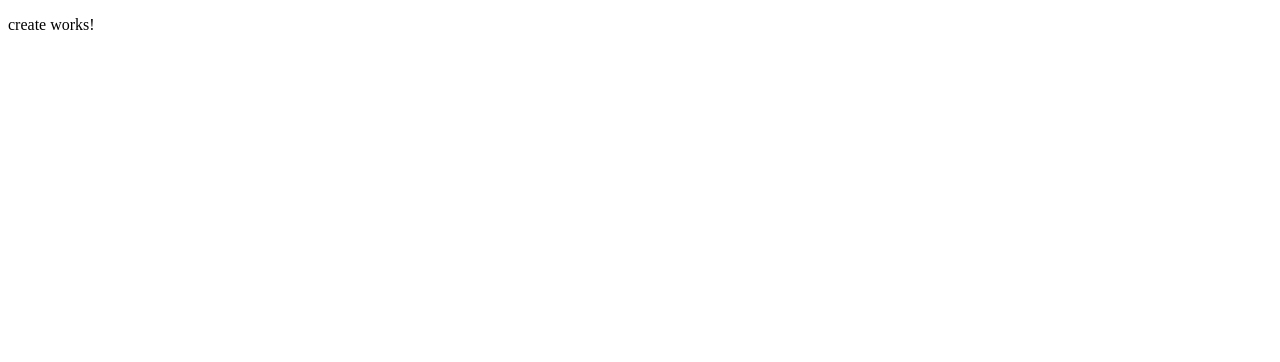
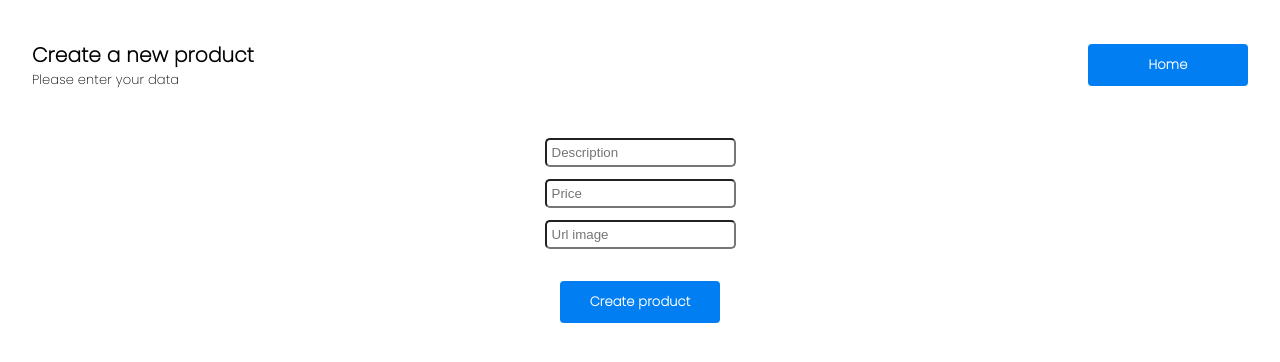
Before and after one commit to cferreirobelenguer/crud_frontend, an Angular app: page /create in a window 1280 px wide. Shown: the top 362 px of the page. Built offline with nearby package versions, Linux system fonts and the light colour scheme.

Commit message:
style update and create

```diff
--- a/src/app/create/create.component.html
+++ b/src/app/create/create.component.html
@@ -1 +1,20 @@
-<p>create works!</p>
+<section class="create">
+    <div class="create__header">
+        <div class="create__header__text">
+            <h1 class="create__header__text--title">Create a new product</h1>
+            <h3 class="create__header__text--subtitle">Please enter your data</h3>
+        </div>
+        <button class="create__header__btn" (click)="handleNavigation()">Home</button>
+    </div>
+    <div>
+        <form class="create__form">
+            <div class="create__form__container">
+                <input type="text" placeholder="Description" class="create__form--input">
+                <input type="number" placeholder="Price" class="create__form--input">
+                <input type="text" placeholder="Url image" class="create__form--input">
+            </div>
+            <button class="create__header__btn" (click)="handleSendData()">Create product</button>
+        </form>
+    </div>
+
+</section>
--- a/src/app/create/create.component.scss
+++ b/src/app/create/create.component.scss
@@ -0,0 +1,69 @@
+@import url('https://fonts.googleapis.com/css2?family=Poppins:wght@200&display=swap');
+@import '../../assets/scss/responsive.scss';
+@import '../../assets/scss/colours.scss';
+@import '../../assets/scss/fonts.scss';
+
+.create {
+    padding: 32px 24px;
+    display: flex;
+    flex-direction: column;
+    gap: 24px;
+    &__form {
+        padding: 24px;
+        display: flex;
+        flex-direction: column;
+        gap: 32px;
+        align-items: center;
+        justify-content: flex-start;
+        &__container {
+            display: flex;
+            flex-direction: column;
+            gap: 12px;
+        }
+        &--input {
+            padding: 5px;
+            border-radius: 5px;
+        }
+    }
+    &__header {
+        display: flex;
+        justify-content: flex-start;
+        flex-direction: column;
+        gap: 24px;
+        @include desktop_sm {
+            justify-content: space-between;
+            flex-direction: row;
+            align-items: center;
+        }
+        &__btn {
+            width: 160px;
+            height: 42px;
+            border-radius: 4px;
+            background: $blue;
+            color: $white;
+            text-align: center;
+            font-family: $poppins;
+            font-size: 13px;
+            font-style: normal;
+            font-weight: 600;
+            line-height: normal;
+            letter-spacing: 0.13px;
+            border-style: none;
+        }
+        &__text {
+            display: flex;
+            flex-direction: column;
+            justify-content: flex-start;
+            &--title {
+                color: $black;
+                font-family: $poppins;
+                @include title_h1;
+            }
+            &--subtitle {
+                color: $black;
+                font-family: $poppins;
+                @include subtitle_h2;
+            }
+        }
+    }
+}
--- a/src/app/create/create.component.ts
+++ b/src/app/create/create.component.ts
@@ -1,4 +1,5 @@
 import { Component } from '@angular/core';
+import { Router } from '@angular/router';
 
 @Component({
   selector: 'app-create',
@@ -6,5 +7,16 @@ import { Component } from '@angular/core';
   styleUrls: ['./create.component.scss']
 })
 export class CreateComponent {
+  constructor(
+    private router: Router
+  ) {
 
+  }
+  public handleNavigation():void {
+    this.router.navigate(['']);
+  }
+
+  public handleSendData() {
+
+  }
 }
--- a/src/app/home/home.component.ts
+++ b/src/app/home/home.component.ts
@@ -16,11 +16,13 @@ export class HomeComponent implements OnInit{
 
   public handleCreate(): void {
     this.router.navigate(['create'])
+    console.log("Se ejecuta el evento crear")
   }
-  public handleEdit():void {
+  public handleEdit(): void {
     this.router.navigate(['update/:id'])
+    console.log("Se ejecuta el evento editar")
   }
-  public handleDelete():void {
+  public handleDelete(): void {
     console.log("Se ejecuta el evento eliminar")
   }
 
--- a/src/app/update/update.component.html
+++ b/src/app/update/update.component.html
@@ -1 +1,20 @@
-<p>update works!</p>
+<section class="update">
+    <div class="update__header">
+        <div class="update__header__text">
+            <h1 class="update__header__text--title">Update product</h1>
+            <h3 class="update__header__text--subtitle">Please enter your data</h3>
+        </div>
+        <button class="update__header__btn" (click)="handleNavigation()">Home</button>
+    </div>
+    <div>
+        <form class="update__form">
+            <div class="update__form__container">
+                <input type="text" placeholder="Description" class="update__form--input">
+                <input type="number" placeholder="Price" class="update__form--input">
+                <input type="text" placeholder="Url image" class="update__form--input">
+            </div>
+            <button class="update__header__btn" (click)="handleSendData()">Create product</button>
+        </form>
+    </div>
+
+</section>
--- a/src/app/update/update.component.scss
+++ b/src/app/update/update.component.scss
@@ -0,0 +1,69 @@
+@import url('https://fonts.googleapis.com/css2?family=Poppins:wght@200&display=swap');
+@import '../../assets/scss/responsive.scss';
+@import '../../assets/scss/colours.scss';
+@import '../../assets/scss/fonts.scss';
+
+.update {
+    padding: 32px 24px;
+    display: flex;
+    flex-direction: column;
+    gap: 24px;
+    &__form {
+        padding: 24px;
+        display: flex;
+        flex-direction: column;
+        gap: 32px;
+        align-items: center;
+        justify-content: flex-start;
+        &__container {
+            display: flex;
+            flex-direction: column;
+            gap: 12px;
+        }
+        &--input {
+            padding: 5px;
+            border-radius: 5px;
+        }
+    }
+    &__header {
+        display: flex;
+        justify-content: flex-start;
+        flex-direction: column;
+        gap: 24px;
+        @include desktop_sm {
+            justify-content: space-between;
+            flex-direction: row;
+            align-items: center;
+        }
+        &__btn {
+            width: 160px;
+            height: 42px;
+            border-radius: 4px;
+            background: $blue;
+            color: $white;
+            text-align: center;
+            font-family: $poppins;
+            font-size: 13px;
+            font-style: normal;
+            font-weight: 600;
+            line-height: normal;
+            letter-spacing: 0.13px;
+            border-style: none;
+        }
+        &__text {
+            display: flex;
+            flex-direction: column;
+            justify-content: flex-start;
+            &--title {
+                color: $black;
+                font-family: $poppins;
+                @include title_h1;
+            }
+            &--subtitle {
+                color: $black;
+                font-family: $poppins;
+                @include subtitle_h2;
+            }
+        }
+    }
+}
--- a/src/app/update/update.component.ts
+++ b/src/app/update/update.component.ts
@@ -1,10 +1,31 @@
-import { Component } from '@angular/core';
+import { Component, OnInit } from '@angular/core';
+import { Router } from '@angular/router';
+import { ActivatedRoute, ParamMap } from '@angular/router';
 
 @Component({
   selector: 'app-update',
   templateUrl: './update.component.html',
   styleUrls: ['./update.component.scss']
 })
-export class UpdateComponent {
+export class UpdateComponent implements OnInit{
+  constructor(
+    private router: Router,
+    private route: ActivatedRoute
+  ) {}
+  public id!: string|null;
 
+  ngOnInit(): void {
+    //id url
+    this.route.paramMap.subscribe((params: ParamMap) => {
+      this.id = params.get('id');
+    });
+  }
+
+  public handleNavigation():void {
+    this.router.navigate(['']);
+  }
+
+  public handleSendData() {
+
+  }
 }
```
Also changed, not shown: src/services/product/product.service.ts (added, +9 -0 lines), 1 other file (tests, documents, lock files or other folders).
